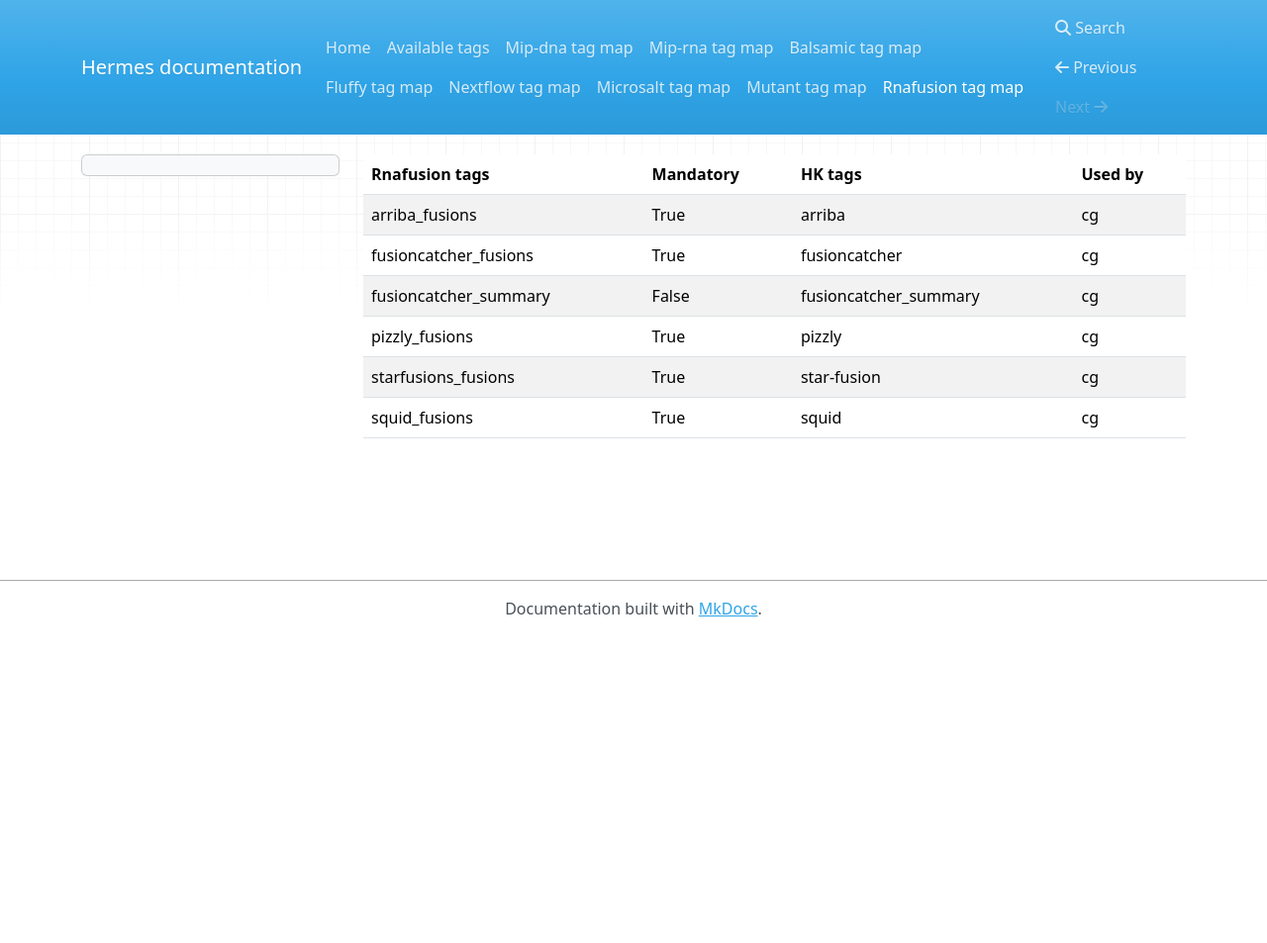
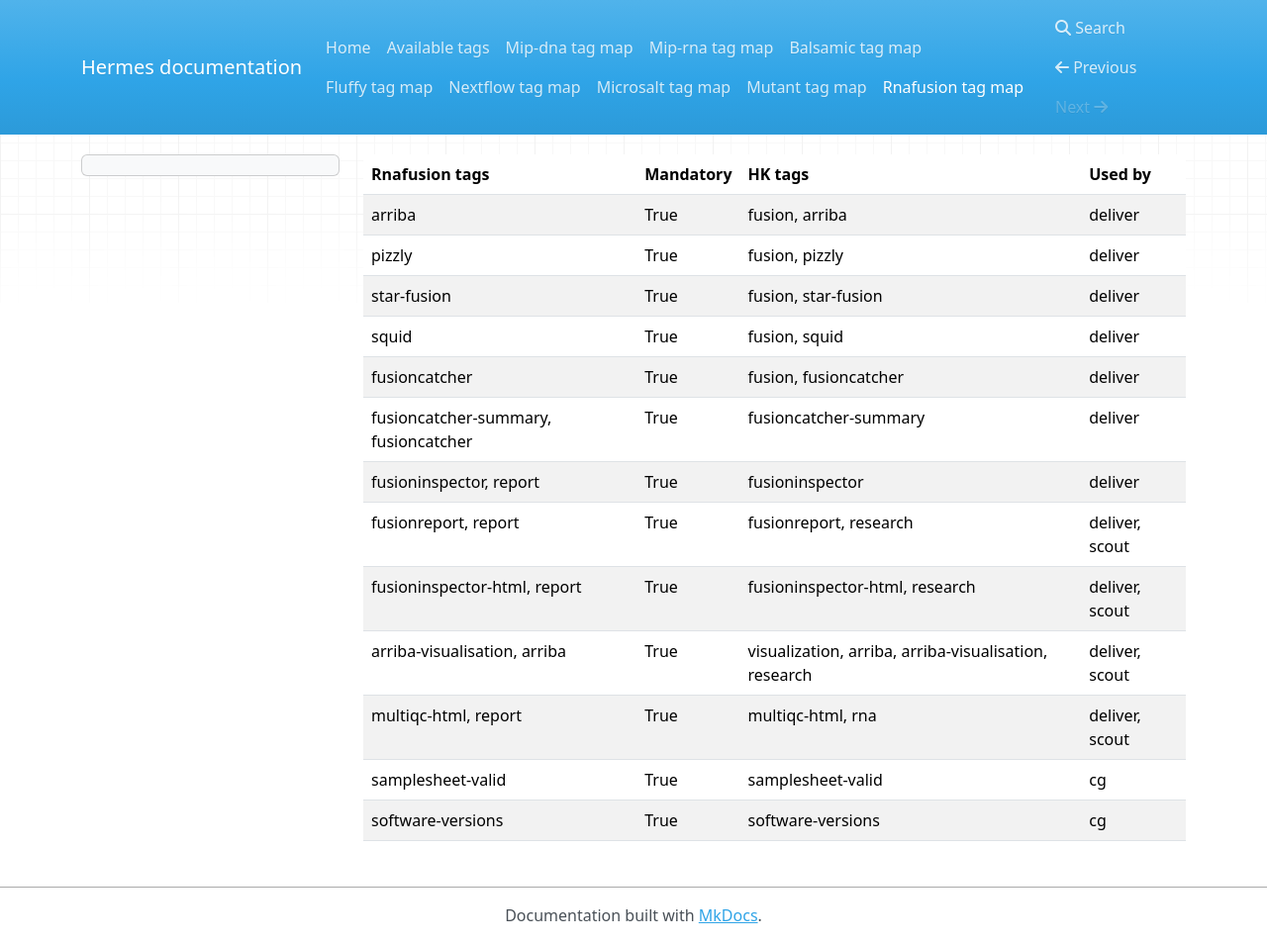
Before and after one commit to Clinical-Genomics/hermes, an MkDocs documentation site: the page built from docs/rnafusion_map.md, in a window 1280 px wide and 953 px high. Shown: the whole window at 99% size. Built offline with MkDocs 1.6.1, drawn with Linux system fonts in a browser that asks for light colours; nearby versions of some CDN libraries.

Commit message:
Update rnafusion tags (#70) (minor)
### Changed

- Updated RNAfusion tags

```diff
--- a/docs/rnafusion_map.md
+++ b/docs/rnafusion_map.md
@@ -1,8 +1,15 @@
-| Rnafusion tags                                                 | Mandatory   | HK tags                                 | Used by               |
-|----------------------------------------------------------------|-------------|-----------------------------------------|-----------------------|
-| arriba_fusions                                                 | True        | arriba                                  | cg                    |
-| fusioncatcher_fusions                                          | True        | fusioncatcher                           | cg                    |
-| fusioncatcher_summary                                          | False       | fusioncatcher_summary                   | cg                    |
-| pizzly_fusions                                                 | True        | pizzly                                  | cg                    |
-| starfusions_fusions                                            | True        | star-fusion                             | cg                    |
-| squid_fusions                                                  | True        | squid                                   | cg                    |
+| Rnafusion tags                                                 | Mandatory   | HK tags                                     | Used by               |
+|----------------------------------------------------------------|-------------|---------------------------------------------|-----------------------|
+| arriba                                                         | True        | fusion, arriba                              | deliver               |
+| pizzly                                                         | True        | fusion, pizzly                              | deliver               |
+| star-fusion                                                    | True        | fusion, star-fusion                         | deliver               |
+| squid                                                          | True        | fusion, squid                               | deliver               |
+| fusioncatcher                                                  | True        | fusion, fusioncatcher                       | deliver               |
+| fusioncatcher-summary, fusioncatcher                           | True        | fusioncatcher-summary                       | deliver               |
+| fusioninspector, report                                        | True        | fusioninspector                             | deliver               |
+| fusionreport, report                                           | True        | fusionreport, research                                | deliver, scout        |
+| fusioninspector-html, report                                   | True        | fusioninspector-html, research                        | deliver, scout        |
+| arriba-visualisation, arriba                                   | True        | visualization, arriba, arriba-visualisation, research | deliver, scout        |
+| multiqc-html, report                                           | True        | multiqc-html, rna                           | deliver, scout        |
+| samplesheet-valid                                              | True        | samplesheet-valid                           | cg               |
+| software-versions                                              | True        | software-versions                           | cg               |
```
Also changed, not shown: 3 other files.
